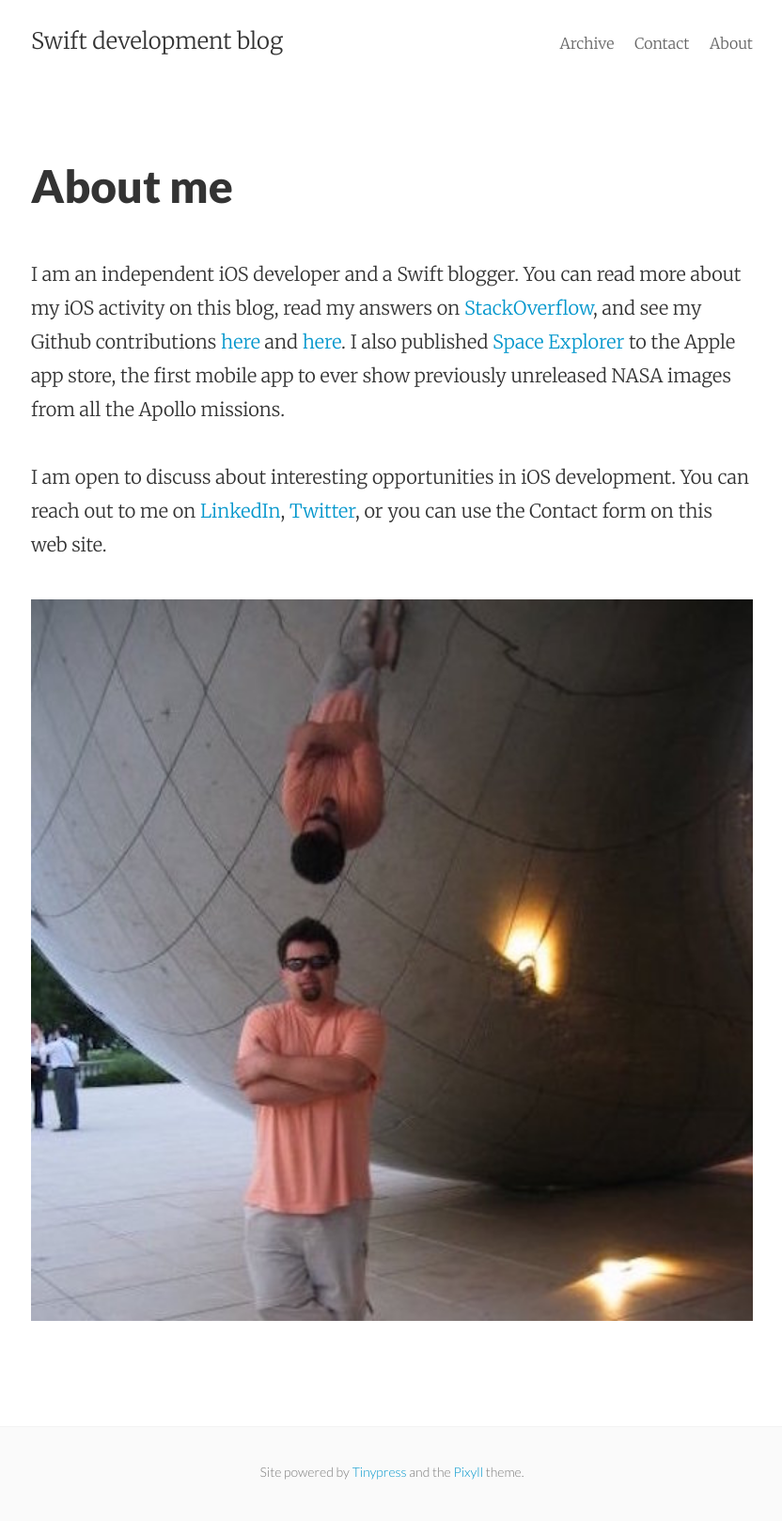
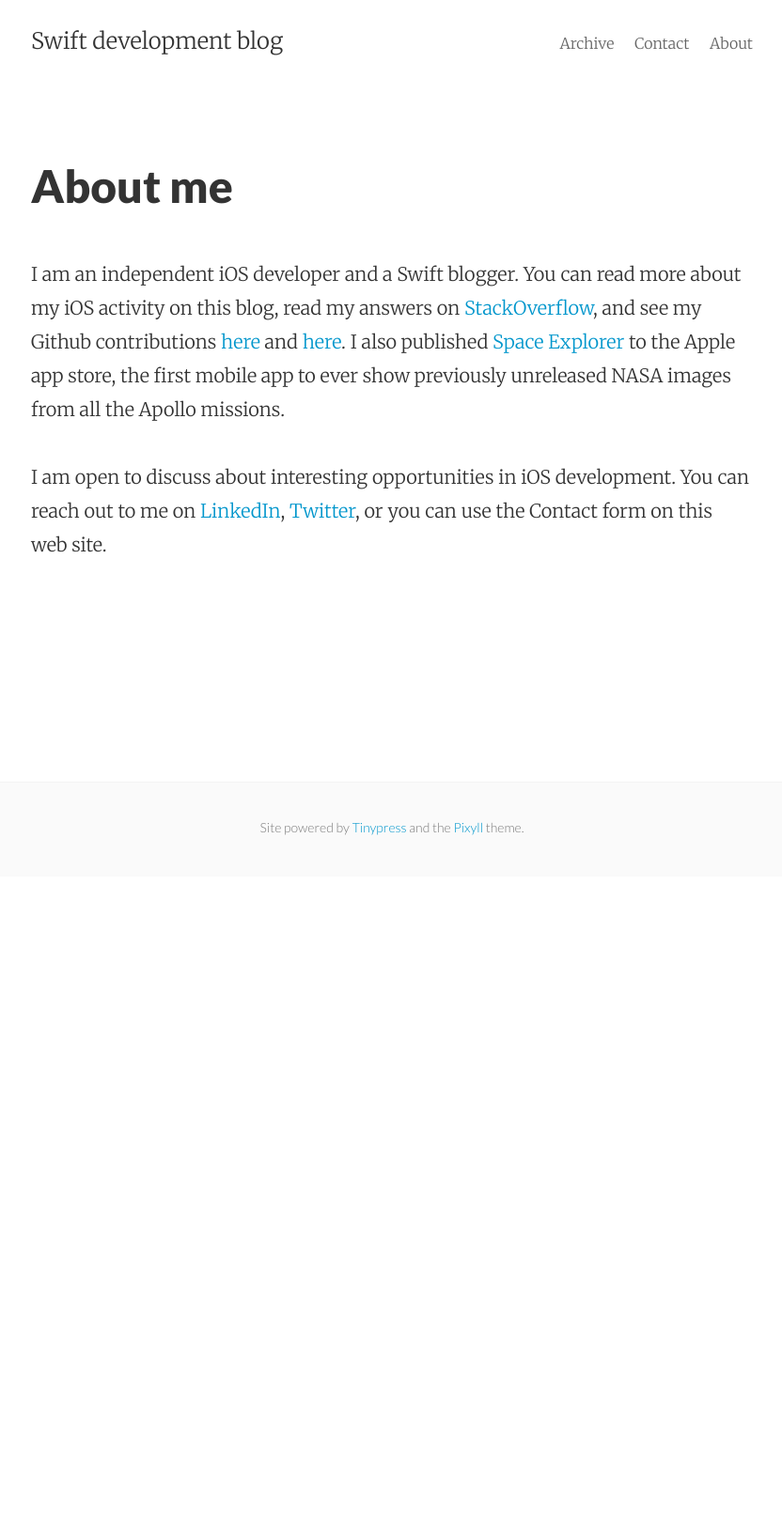
Before and after one commit to mhorga/mhorga.github.io, a Jekyll site: the page built from about.html, in a window 1280 px wide. Shown: the whole page at 94% size, without its empty margins (223-1055 px from the left). Built offline with Jekyll 4.4.1, drawn with Linux system fonts in a browser that asks for light colours; after the commit the page ends 933 px from its top, so only the background shows below that.

Commit message:
Update about.html

```diff
--- a/about.html
+++ b/about.html
@@ -12,7 +12,7 @@ permalink: /about/
     I am open to discuss about interesting opportunities in iOS development. You can reach out to me on <a href="https://www.linkedin.com/in/mhorga" target="_blank">LinkedIn</a>, <a href="https://twitter.com/mhorga_" target="_blank">Twitter</a>, or you can use the Contact form on this web site.
   </p><br />
   <p>
-    <img src="https://raw.githubusercontent.com/mhorga/mhorga.github.io/master/images/me.jpg" alt="Marius" align="middle">
+    <!-- <img src="https://raw.githubusercontent.com/mhorga/mhorga.github.io/master/images/me.jpg" alt="Marius" align="middle"> -->
   </p>
 
 </div>
```
